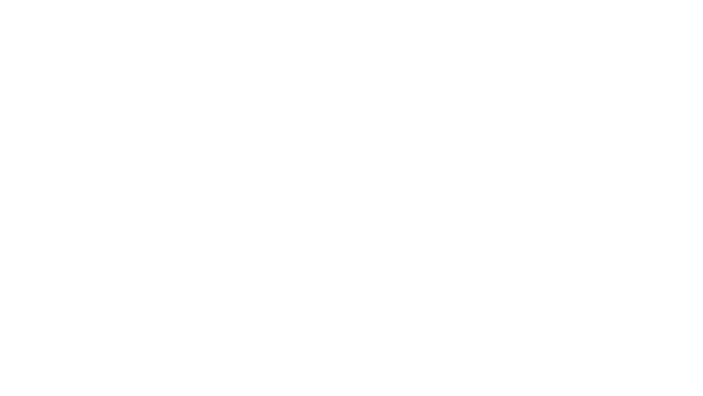
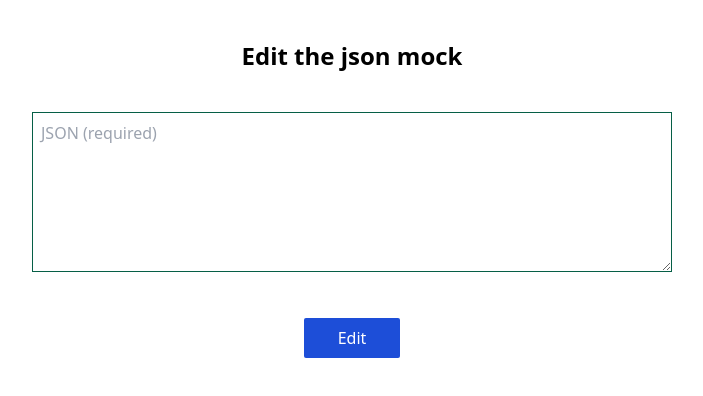
Before and after one commit to mohammedismayil/Mock-json-response, a React (Create React App) app in the folder client/: page /edit/1 in a window 1280 px wide. Before the commit this address had no page. Shown: the top 396 px of the page, without its empty margins (288-991 px from the left). Built offline with nearby package versions, Linux system fonts and the light colour scheme; no server answers.

Commit message:
adding editing functionality

```diff
--- a/client/src/Pages/Allmocks.js
+++ b/client/src/Pages/Allmocks.js
@@ -7,19 +7,14 @@ export default function Allmocks() {
   const [mocks, setMocks] = useState([]);
 
   useEffect(() => {
-    async function fetchData() {
-      await fetch("http://localhost:5000/api/MockJsons")
-        .then((response) => {
-          // handle the response
-          console.log(response);
-          setMocks(response.data);
+    if (mocks.length == 0) {
+      API.getAllMocks()
+        .then((res) => {
+          console.log(res.data);
+          setMocks(res.data);
         })
-        .catch((error) => {
-          // handle the error
-        });
+        .catch((err) => console.log(err));
     }
-
-    fetchData();
   });
   //   getAllMocks = () => {
   //     API.getMockJson()
@@ -33,11 +28,15 @@ export default function Allmocks() {
     <div>
       <h1>Mocks</h1>
 
-      {/* {mocks.map((mock, index) => (
+      {mocks.map((mock, index) => (
         <div>
-          <h2>{mock.id}</h2>
+          <h2>{mock._id}</h2>
+          <Link to={"/" + mock._id}>http://localhost:5000/{mock._id}</Link>
+          <Link to={"/edit/" + mock._id}>
+            <button>Edit</button>
+          </Link>
         </div>
-      ))} */}
+      ))}
     </div>
   );
 }
--- a/client/src/Pages/MockJson.js
+++ b/client/src/Pages/MockJson.js
@@ -6,8 +6,26 @@ class MockJson extends Component {
   state = {
     json: "",
     createdID: "",
+    isFromEdit: this.props.isFromEdit,
   };
 
+  componentDidMount() {
+    // Runs after the first render() lifecycle
+    this.getMockDataForID();
+  }
+  getMockDataForID = () => {
+    const id = "619dd12cf113a9cfb2918906";
+    API.getMockJson(id)
+      .then((res) => {
+        console.log(res.data);
+        this.setState({
+          json: JSON.stringify(res.data.json),
+          createdID: res.data._id,
+        });
+        console.log(JSON.parse(res.data.json));
+      })
+      .catch((err) => console.log(err));
+  };
   handleInputChange = (event) => {
     const { name, value } = event.target;
     this.setState({
@@ -38,11 +56,20 @@ class MockJson extends Component {
     console.log("form submitted");
     if (this.state.json) {
       if (this.IsJsonString(this.state.json)) {
+        if (this.state.isFromEdit) {
+          API.updateMockJson({
+            json: JSON.parse(this.state.json),
+            id: "619dd12cf113a9cfb2918906",
+          })
+            .then((res) => this.reloadInputs(res.data))
+            .catch((err) => console.log(err));
+        } else {
           API.saveMockJson({
             json: this.state.json,
           })
             .then((res) => this.reloadInputs(res.data))
             .catch((err) => console.log(err));
+        }
       } else {
         alert("enter a valid json");
       }
@@ -53,7 +80,13 @@ class MockJson extends Component {
     const createdID = this.state.createdID;
     return (
       <div className="content-center justify-center pt-10">
-        <h1 className="font-bold text-center text-2xl">Add a new json mock</h1>
+        {this.state.isFromEdit ? (
+          <h1 className="font-bold text-center text-2xl">Edit the json mock</h1>
+        ) : (
+          <h1 className="font-bold text-center text-2xl">
+            Add a new json mock
+          </h1>
+        )}
 
         <div className="m-auto w-1/2 content-center justify-center flex-col pt-10">
           <div>
@@ -67,6 +100,15 @@ class MockJson extends Component {
           </div>
           <div className="flex content-center justify-center">
             <div className="content-center justify-center">
+              {this.state.isFromEdit ? (
+                <button
+                  disabled={!this.state.json}
+                  onClick={this.handleFormSubmit}
+                  className="bg-blue-700 rounded-sm text-white px-5 py-2 content-center justify-center w-24 mt-10"
+                >
+                  Edit
+                </button>
+              ) : (
                 <button
                   disabled={!this.state.json}
                   onClick={this.handleFormSubmit}
@@ -74,6 +116,7 @@ class MockJson extends Component {
                 >
                   Add
                 </button>
+              )}
             </div>
           </div>
         </div>
--- a/client/src/Utils/API.js
+++ b/client/src/Utils/API.js
@@ -3,7 +3,7 @@ import axios from 'axios';
 export default {
   // Gets all MockJsons
   getAllMocks: function () {
-    return axios.get("http://localhost:5000/api/MockJsons", {
+    return axios.get("/api/MockJsons", {
       headers: {
         "Content-Type": "application/json  ",
         "Access-Control-Allow-Origin": "*",
@@ -14,6 +14,10 @@ export default {
   getMockJson: function (id) {
     return axios.get("/api/MockJsons/" + id);
   },
+  // Gets the MockJson with the given id
+  updateMockJson: function (id, json) {
+    return axios.put("/api/MockJsons/" + id + json);
+  },
   // Deletes the MockJson with the given id
   deleteMockJson: function (id) {
     return axios.delete("/api/MockJsons/" + id);
--- a/client/src/index.js
+++ b/client/src/index.js
@@ -14,6 +14,7 @@ ReactDOM.render(
       <Route exact path="/" element={<App />} />
       <Route path="/v0.1/:id" element={<MockJson />} />
       <Route path="/allmocks" element={<Allmocks />} />
+      <Route path="/edit/:id" element={<MockJson isFromEdit={true} />} />
       {/* <Route path="/hey" element={<Books />} /> */}
     </Routes>
   </BrowserRouter>,
```
Lines whose indentation alone changed are shown as unchanged.
